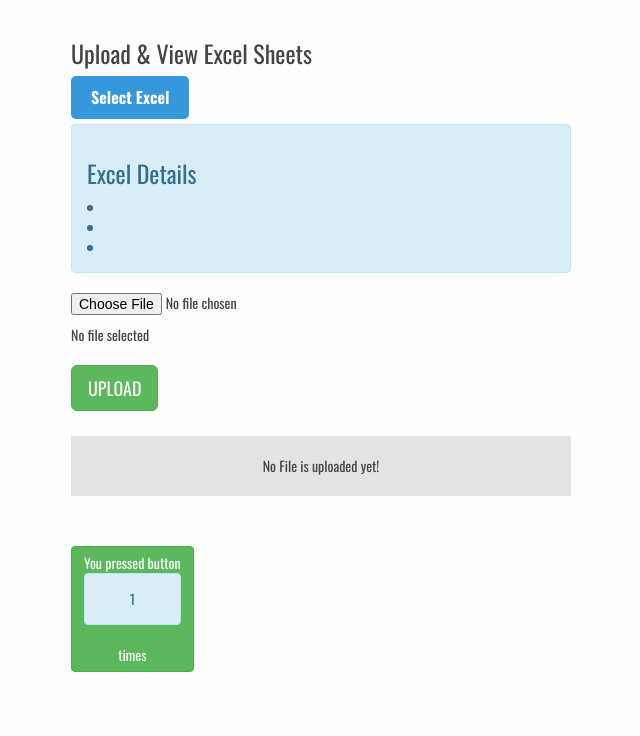
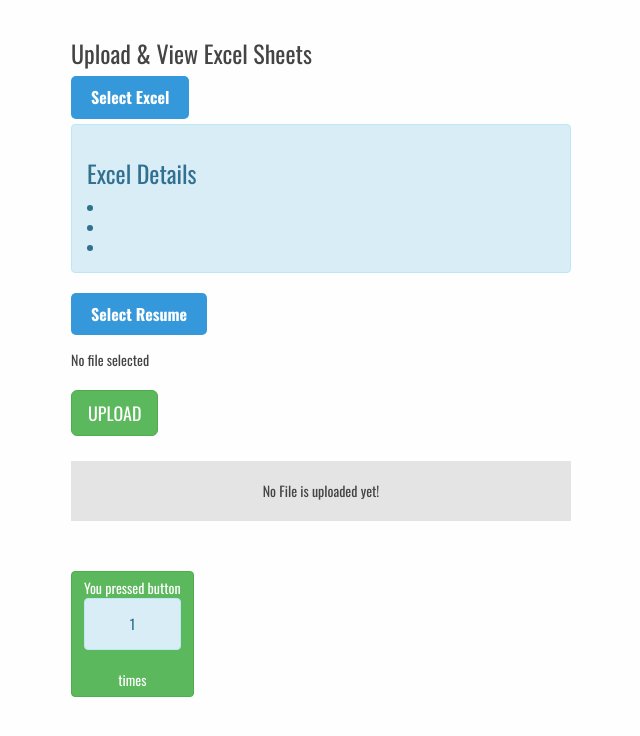
Before and after one commit to arka1997/my-app, a React (Create React App) app: page / in a window 1280 px wide. Shown: the top 736 px of the page, without its empty margins (319-959 px from the left). Built offline with nearby package versions, Linux system fonts and the light colour scheme.

Commit message:
Refactored the way of Sending excel data

```diff
--- a/src/App.js
+++ b/src/App.js
@@ -7,6 +7,8 @@ function App() {
   const [excelName, setExcelName] = useState(null);
   const [excelSize, setExcelSize] = useState(null);
   const [typeError, setTypeError] = useState(null);
+
+  const [typeSuccess, setTypeSuccess] = useState(null);
   const [excelFile, setExcelFile] = useState(null);
   const [excelData, setExcelData] = useState(null);
   const [resumeFile, setResumeFile] = useState(null);
@@ -56,8 +58,8 @@ const handleResumeChange = (e) => {
           const formData = new FormData();
           formData.append('resume', resumeFile);
           const response = await axios.post("http://localhost:3001/uploadResume", formData);
-          if (response.ok) {
-            console.log('Resume file uploaded successfully!');
+          if (response.status) {
+            setTypeSuccess('Resume file uploaded successfully!');
           } else {
             console.error('Failed to upload resume file.');
           }
@@ -74,34 +76,32 @@ const handleResumeChange = (e) => {
         const workSheetName = workbook.SheetNames[0];
         const worksheet = workbook.Sheets[workSheetName];
         const data = XLSX.utils.sheet_to_json(worksheet);
-        setExcelData(data.slice(0, 10));
-
         if (data && data.length > 0) {
-          data.forEach((individualExcelData) => {
+          const excelDataArray = data.map((individualExcelData) => {
             const { company_name, email_of_employees, role } = individualExcelData;
             if (company_name && email_of_employees && role) {
-              mailParams(company_name, email_of_employees, role);
+              return {
+                company_name,
+                email_of_employees,
+                role,
+              }
             }
+            return null;// To Skip invalid/Incomplete data rows
           });
+          const validExcelDataArray = excelDataArray.filter((data) => data !== null);
+          if (validExcelDataArray.length > 0) {
+            // Send all Excel data to the server in a single request
+            await axios.post('http://localhost:3001/excelUpload', {
+            data: validExcelDataArray,
+          });
+          setTypeSuccess('Data sent successfully');
+          }
         }
       } else {
         setTypeError('Null excelFile found');
       }
     } catch (error) {
       setTypeError(`Error during file upload: ${error}`);
-    }
-  };
-
-  const mailParams = async (company_name, email_of_employees, role) => {
-    try {
-      const response = await axios.post('http://localhost:3001', {
-        company_name,
-        email_of_employees,
-        role,
-      });
-      console.log(response.status);
-    } catch (error) {
-      setTypeError(`Error sending data to backend: ${error}`);
     }
   };
 
@@ -139,10 +139,13 @@ const handleResumeChange = (e) => {
             <li>{excelSize}</li>
           </div>
         </div>
+        <label htmlFor="resume-upload" className="upload-btn">
+          <span>Select Resume</span>
+        </label>
         <input
               type="file"
               id="resume-upload"
-              // className="hidden"
+              className="hidden"
               accept=".pdf, .doc, .docx"
               required
               onChange = {handleResumeChange}
@@ -158,6 +161,11 @@ const handleResumeChange = (e) => {
         {typeError && (
           <div className="alert alert-danger" role="alert">
             {typeError}
+          </div>
+        )}
+        {typeSuccess && (
+          <div className="alert alert-success" role="alert">
+            {typeSuccess}
           </div>
         )}
       </form>
--- a/src/index.css
+++ b/src/index.css
@@ -9,7 +9,6 @@ body {
   -moz-osx-font-smoothing: grayscale;
   background: #fefefe;
   overflow: hidden;
-  display: block;
   font-family: 'Oswald', sans-serif !important;
   display: flex;
   align-items: center;
@@ -57,17 +56,22 @@ body {
   align-items: center;
 }
 
-.alert{
-}
-
 .alert-danger{
-
   border-radius: 20px;
   justify-content: center;
   align-items: center;
   padding: 20px;
   background-color: #f0b5b5;
   background-image: linear-gradient(rgb(255, 169, 169), rgb(244, 209, 191), rgb(250, 184, 174));
+}
+.alert-success{
+  border-radius: 20px;
+  justify-content: center;
+  align-items: center;
+  padding: 20px;
+  background-color: #98f645;
+  background-image: linear-gradient(rgb(157, 226, 78), rgb(139, 248, 118), rgb(140, 225, 71));
+
 }
 .upload-container {
   text-align: center;
```
